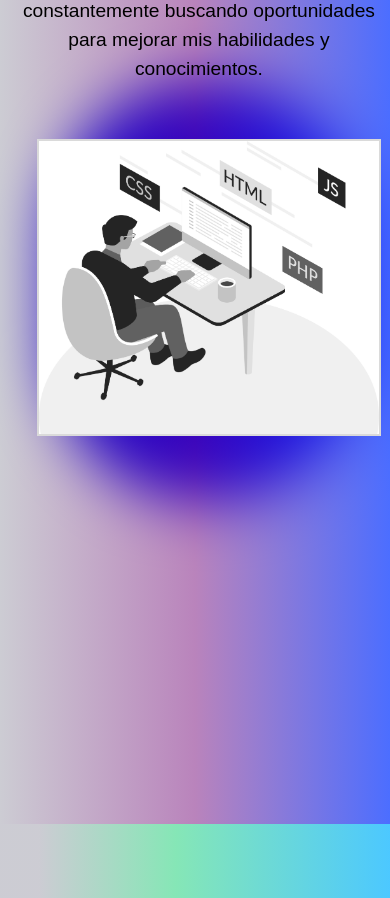
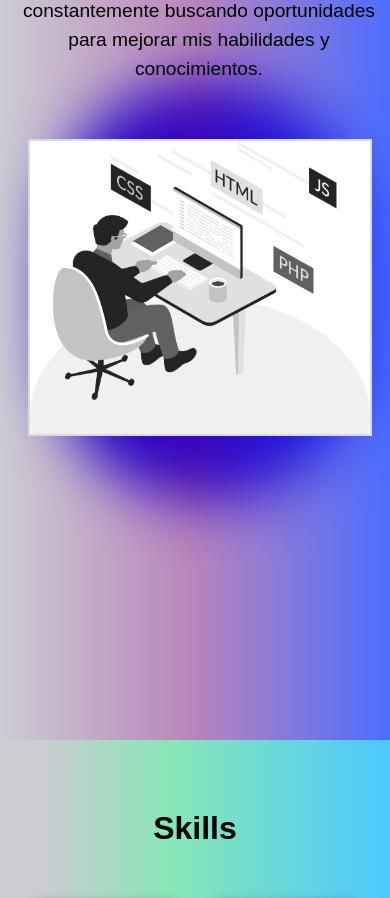
Before and after one commit to SBrian09/Front-End-Portfolio, a Next.js app: page / in a window 390 px wide. Shown: the part 1520-2418 px from the top of the page. Built offline with nearby package versions, Linux system fonts and the light colour scheme.

Commit message:
new commit

```diff
--- a/src/styles/globals.css
+++ b/src/styles/globals.css
@@ -498,13 +498,13 @@ hr {
   .about-container{
     padding-top: 0%;
     width: 100% !important;
-    height: 190dvh !important;
+    height: 180dvh !important;
   }
   .about-text p {
     margin: 0 10px 0 10px;
   }
   .about-img .profile-img{
-    margin: 40px 0 0 20px;
+    margin: 40px 20px 0 20px;
     width: 90% !important;
     height: 90% !important;
   }
```
